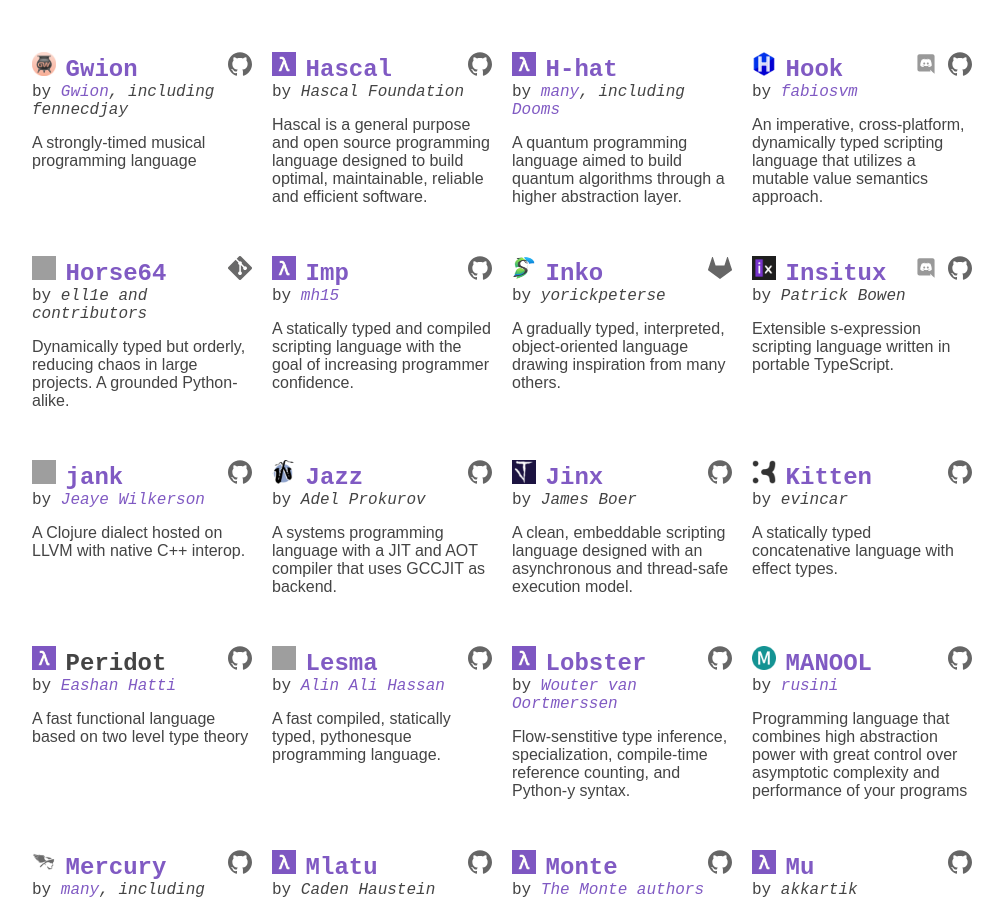
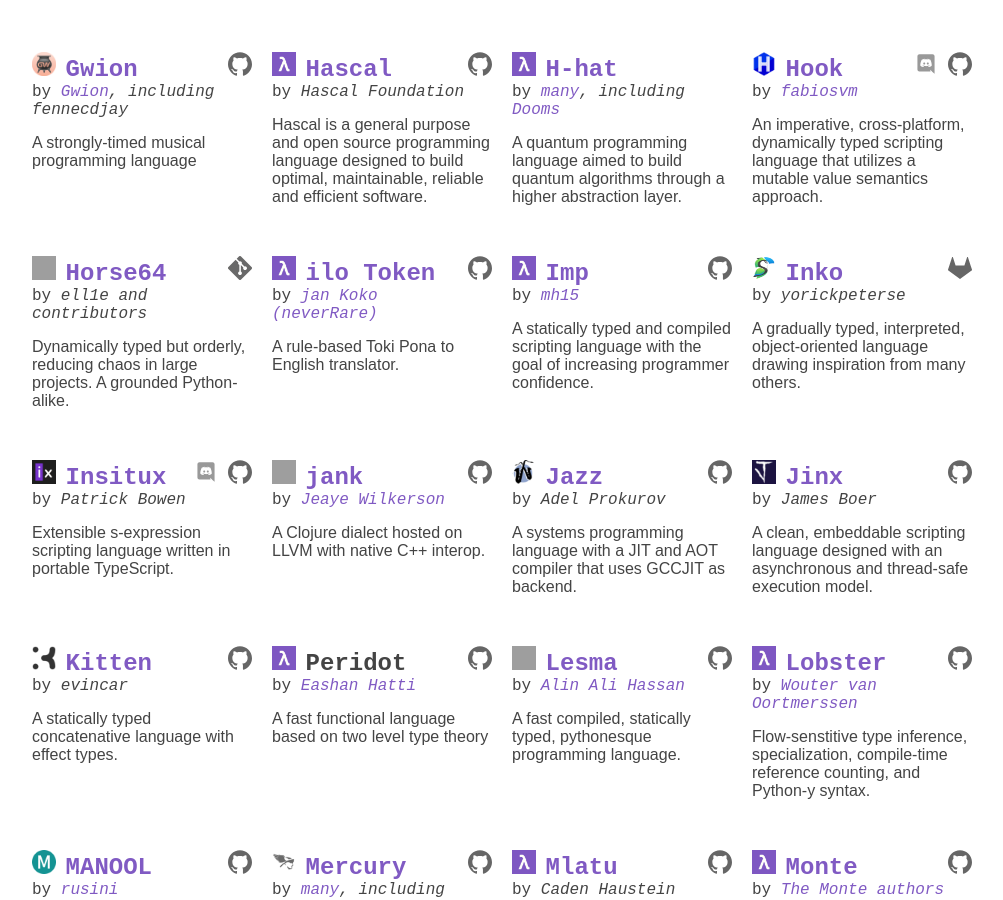
Before and after one commit to proglangdesign/proglangdesign.github.io, a Jekyll site: the page built from index.html, in a window 1280 px wide and 900 px high, scrolled down 1668 px. Shown: the whole window, without its empty margins (138-1141 px from the left). Built offline with Jekyll 4.4.1, drawn with Linux system fonts in a browser that asks for light colours; grey boxes are pictures that could not be loaded.

Commit message:
add ilo Token

```diff
--- a/_data/projects.yml
+++ b/_data/projects.yml
@@ -280,6 +280,17 @@
   summary: >
     Dynamically typed but orderly, reducing chaos in
     large projects. A grounded Python-alike.
+
+ilo Token:
+  website: https://neverrare.github.io/ilo-token/
+  github: https://github.com/neverRare/ilo-token
+  icon:
+  author:
+    name: jan Koko (neverRare)
+    website: https://neverrare.github.io
+  summary: A rule-based Toki Pona to English translator.
+  tags:
+    - non-programming language
 
 Imp:
   website: https://github.com/mh15/imp
```
